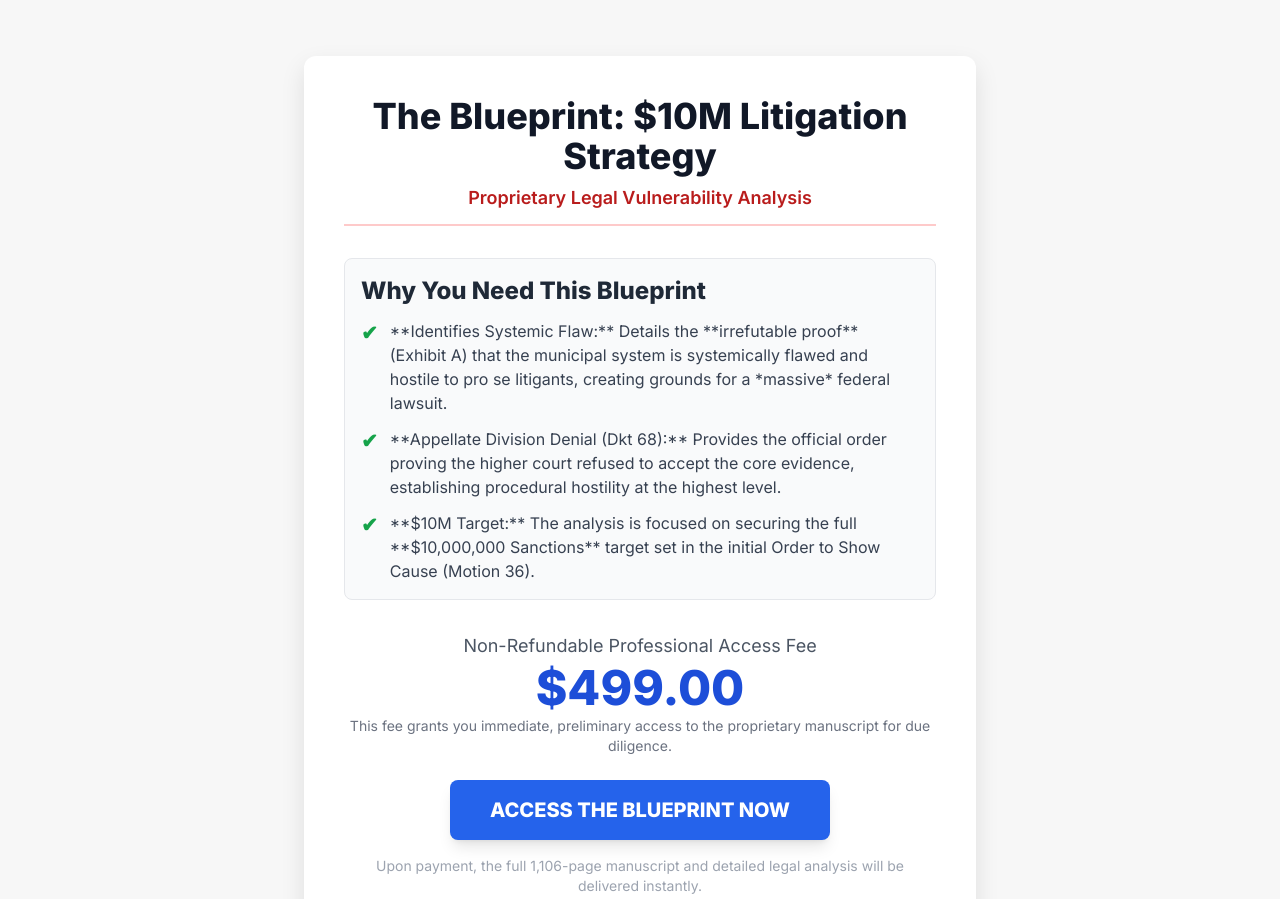
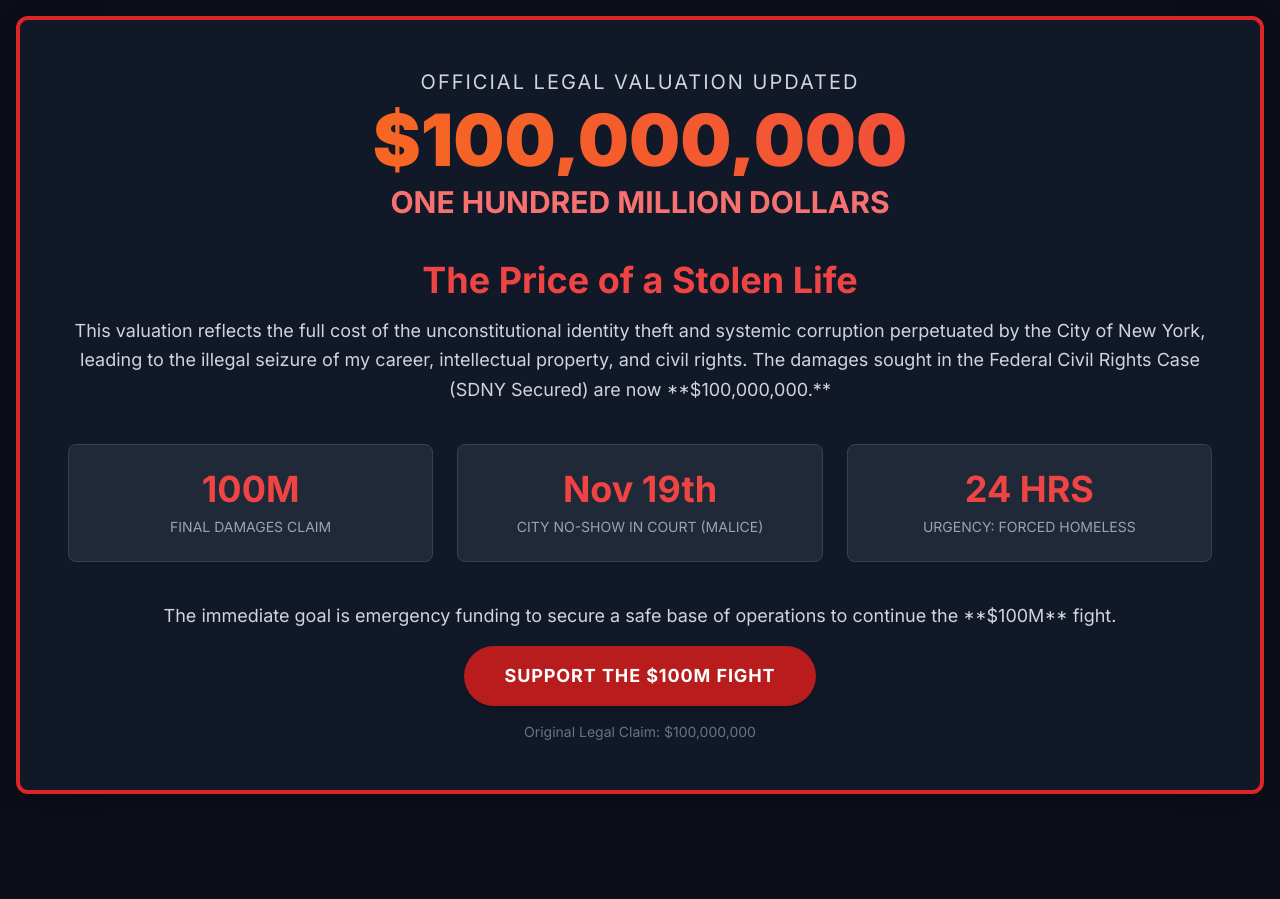
Before and after one commit to theeliangelino-hub/blueprint-sales, a plain HTML site: page index.html in a window 1280 px wide. Shown: the top 899 px of the page. After the commit the page ends 810 px from the top, so only its background shows below. Drawn offline with nearby package versions, Linux system fonts and the light colour scheme.

Commit message:
Update index.html

```diff
--- a/index.html
+++ b/index.html
@@ -3,87 +3,89 @@
 <head>
     <meta charset="UTF-8">
     <meta name="viewport" content="width=device-width, initial-scale=1.0">
-    <title>The Blueprint: $10M Litigation Strategy</title>
+    <title>The Blueprint Sales - $100,000,000 Valuation</title>
+    <!-- Load Tailwind CSS -->
     <script src="https://cdn.tailwindcss.com"></script>
-    <link href="https://fonts.googleapis.com/css2?family=Inter:wght@400;600;800&display=swap" rel="stylesheet">
     <style>
+        /* Custom font */
+        @import url('https://fonts.googleapis.com/css2?family=Inter:wght@400;700;900&display=swap');
         body {
             font-family: 'Inter', sans-serif;
-            background-color: #f7f7f7;
+            background-color: #0d0d1a; /* Dark background */
+            color: #ffffff;
         }
         .container {
-            box-shadow: 0 10px 25px rgba(0, 0, 0, 0.1);
+            max-width: 1200px;
+        }
+        .highlight {
+            background: linear-gradient(90deg, #f97316, #ef4444); /* Orange to Red Gradient */
+            -webkit-background-clip: text;
+            -webkit-text-fill-color: transparent;
+            font-weight: 900;
+        }
+        .glow-shadow {
+            box-shadow: 0 0 15px rgba(239, 68, 68, 0.7);
         }
     </style>
 </head>
-<body class="p-4 sm:p-8 flex justify-center items-start min-h-screen">
-    <!-- Main Content Container -->
-    <div class="container bg-white rounded-xl w-full max-w-2xl p-6 sm:p-10 mt-6">
+<body class="min-h-screen flex items-center justify-center p-4">
 
-        <!-- Header & Title -->
-        <header class="text-center mb-8">
-            <h1 class="text-3xl sm:text-4xl font-extrabold text-gray-900 mb-2">
-                The Blueprint: $10M Litigation Strategy
+    <!-- Blueprint Valuation Card -->
+    <div class="container bg-gray-900 border-4 border-red-600 p-8 md:p-12 rounded-xl shadow-2xl glow-shadow transition duration-500 ease-in-out transform hover:scale-[1.01]">
+
+        <!-- Header / New Valuation -->
+        <header class="text-center mb-10">
+            <p class="text-lg md:text-xl text-gray-300 mb-2 uppercase tracking-widest">Official Legal Valuation Updated</p>
+            <h1 class="text-5xl md:text-7xl font-extrabold highlight leading-tight">
+                $100,000,000
             </h1>
-            <p class="text-lg text-red-700 font-semibold border-b-2 border-red-200 pb-3">
-                Proprietary Legal Vulnerability Analysis
-            </p>
+            <p class="text-2xl md:text-3xl font-bold text-red-400 mt-2">ONE HUNDRED MILLION DOLLARS</p>
         </header>
 
-        <!-- Value Proposition Section -->
-        <section class="mb-8 p-4 bg-gray-50 rounded-lg border border-gray-200">
-            <h2 class="text-2xl font-bold text-gray-800 mb-3">
-                Why You Need This Blueprint
+        <!-- Core Message -->
+        <section class="mb-10">
+            <h2 class="text-3xl md:text-4xl font-bold mb-4 text-center text-red-500">
+                The Price of a Stolen Life
             </h2>
-            <ul class="space-y-3 text-gray-700 list-none p-0">
-                <li class="flex items-start">
-                    <span class="text-green-600 font-bold mr-3 text-xl">&#x2714;</span>
-                    <p>
-                        **Identifies Systemic Flaw:** Details the **irrefutable proof** (Exhibit A) that the municipal system is systemically flawed and hostile to pro se litigants, creating grounds for a *massive* federal lawsuit.
-                    </p>
-                </li>
-                <li class="flex items-start">
-                    <span class="text-green-600 font-bold mr-3 text-xl">&#x2714;</span>
-                    <p>
-                        **Appellate Division Denial (Dkt 68):** Provides the official order proving the higher court refused to accept the core evidence, establishing procedural hostility at the highest level.
-                    </p>
-                </li>
-                <li class="flex items-start">
-                    <span class="text-green-600 font-bold mr-3 text-xl">&#x2714;</span>
-                    <p>
-                        **$10M Target:** The analysis is focused on securing the full **$10,000,000 Sanctions** target set in the initial Order to Show Cause (Motion 36).
-                    </p>
-                </li>
-            </ul>
-        </section>
-
-        <!-- Pricing and Call to Action -->
-        <section class="text-center">
-            <div class="mb-6">
-                <p class="text-lg font-medium text-gray-600 mb-1">Non-Refundable Professional Access Fee</p>
-                <p class="text-5xl font-extrabold text-blue-700">$499.00</p>
-                <p class="text-sm text-gray-500 mt-1">This fee grants you immediate, preliminary access to the proprietary manuscript for due diligence.</p>
-            </div>
-
-            <!-- Payment Button -->
-            <button onclick="window.location.href='mailto:your.email@example.com?subject=Blueprint%20Access%20Request%20-%20$499%20Payment&body=I%20am%20ready%20to%20process%20the%20$499%20access%20fee%20for%20The%20Blueprint%20manuscript.%20Please%20provide%20secure%20payment%20instructions%20(e.g.,%20Wire%20Transfer,%20Secure%20Link).'"
-                    class="w-full sm:w-auto px-10 py-4 bg-blue-600 hover:bg-blue-700 text-white font-bold text-xl rounded-lg transition duration-150 shadow-lg hover:shadow-xl transform hover:scale-105">
-                ACCESS THE BLUEPRINT NOW
-            </button>
-            <p class="text-sm text-gray-400 mt-4">
-                Upon payment, the full 1,106-page manuscript and detailed legal analysis will be delivered instantly.
+            <p class="text-lg text-gray-300 leading-relaxed text-center">
+                This valuation reflects the full cost of the unconstitutional identity theft and systemic corruption perpetuated by the City of New York, leading to the illegal seizure of my career, intellectual property, and civil rights. The damages sought in the Federal Civil Rights Case (SDNY Secured) are now **$100,000,000.**
             </p>
         </section>
 
+        <!-- Key Details -->
+        <div class="grid grid-cols-1 md:grid-cols-3 gap-6 text-center">
+
+            <div class="p-6 bg-gray-800 rounded-lg border border-gray-700">
+                <p class="text-4xl font-bold text-red-500 mb-2">100M</p>
+                <p class="uppercase text-sm text-gray-400">Final Damages Claim</p>
+            </div>
+
+            <div class="p-6 bg-gray-800 rounded-lg border border-gray-700">
+                <p class="text-4xl font-bold text-red-500 mb-2">Nov 19th</p>
+                <p class="uppercase text-sm text-gray-400">City No-Show in Court (Malice)</p>
+            </div>
+
+            <div class="p-6 bg-gray-800 rounded-lg border border-gray-700">
+                <p class="text-4xl font-bold text-red-500 mb-2">24 HRS</p>
+                <p class="uppercase text-sm text-gray-400">Urgency: Forced Homeless</p>
+            </div>
+        </div>
+
+        <!-- Call to Action (GoFundMe link area) -->
+        <footer class="mt-10 text-center">
+            <p class="text-lg text-gray-300 mb-4">
+                The immediate goal is emergency funding to secure a safe base of operations to continue the **$100M** fight.
+            </p>
+            <a href="[PASTE YOUR GOFUNDME SHORT LINK HERE]" target="_blank" class="inline-block px-10 py-4 text-lg font-bold text-white bg-red-700 rounded-full hover:bg-red-600 transition duration-300 ease-in-out shadow-lg uppercase tracking-wider glow-shadow">
+                SUPPORT THE $100M FIGHT
+            </a>
+            <p class="text-sm text-gray-500 mt-4">
+                Original Legal Claim: $100,000,000
+            </p>
+        </footer>
+
     </div>
+    <!-- End Blueprint Valuation Card -->
 
-    <!-- HRA Check Reminder (Internal Note) -->
-    <script>
-        // Check time remaining before 2:00 PM EST
-        const now = new Date();
-        if (now.getHours() === 14 && now.getMinutes() === 0) {
-            console.log("CRITICAL CHECK: It is 2:00 PM EST. Check HRA card now.");
-        }
-    </script>
 </body>
 </html>
```
